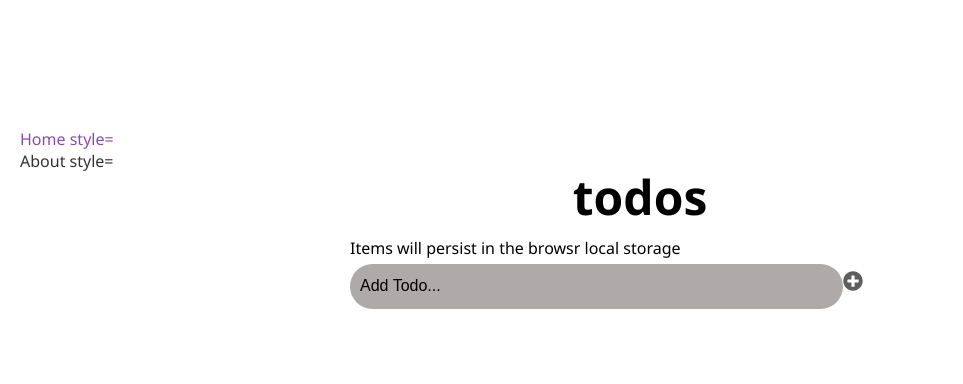
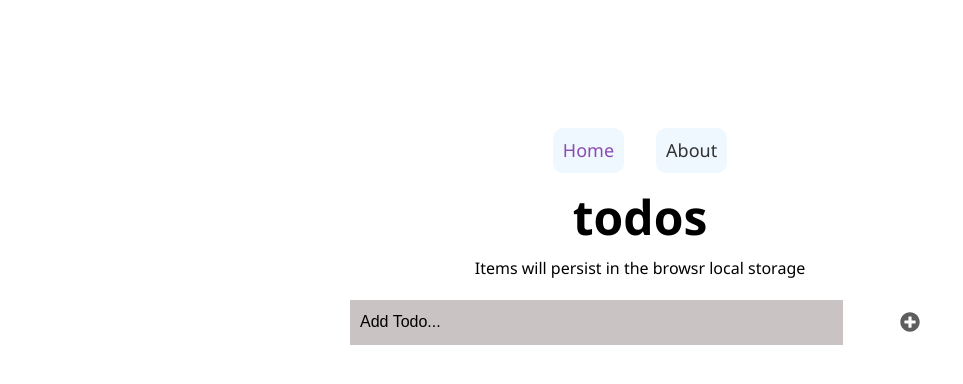
Before and after one commit to biruk-bereka/react-todos-application, a React (Vite) app: page / in a window 1280 px wide. Shown: the top 384 px of the page, without its empty margins (0-963 px from the left). Built offline with nearby package versions, Linux system fonts and the light colour scheme.

Commit message:
Style the navbar and todos content

```diff
--- a/src/components/Navbar.jsx
+++ b/src/components/Navbar.jsx
@@ -8,13 +8,12 @@ const links = [
 
 const Navbar = () => (
   <nav className={styles.navbar}>
-    <ul>
+    <ul className={styles.navItems}>
       {links.map((link) => (
         <li key={link.text} className={styles.navLinks}>
           <NavLink to={link.path}>
             {link.text}
             {' '}
-            style=
             {({ isActive }) => ({
               color: isActive ? 'red' : undefined,
             })}
--- a/src/components/TodoItem.jsx
+++ b/src/components/TodoItem.jsx
@@ -17,7 +17,7 @@ const TodoItem = ({
   };
 
   const handleEditing = () => {
-    setEditing(true);
+    setEditing(!editing);
   };
 
   const viewMode = {};
@@ -37,7 +37,7 @@ const TodoItem = ({
 
   return (
     <li className={styles.item}>
-      <div className={styles.content}>
+      <div className={styles.content} style={viewMode}>
         <input type="checkbox" checked={todo.completed} onChange={() => handleChange(todo.id)} />
         <span style={todo.completed ? completedStyle : null}>{todo.title}</span>
         <button type="button" onClick={handleEditing} aria-label="Edit"><AiFillEdit /></button>
--- a/src/components/TodosLogic.jsx
+++ b/src/components/TodosLogic.jsx
@@ -55,7 +55,7 @@ const TodosLogic = () => {
   }, [todos]);
 
   return (
-    <>
+    <div className="container">
       <InputTodo addTodoItem={addTodoItem} />
       <TodosList
         todosProps={todos}
@@ -63,7 +63,7 @@ const TodosLogic = () => {
         delTodo={delTodo}
         setUpdate={setUpdate}
       />
-    </>
+    </div>
   );
 };
 
--- a/src/routes/About.jsx
+++ b/src/routes/About.jsx
@@ -1,2 +1,9 @@
-const About = () => <div>About content</div>;
+const About = () => (
+  <div className="about-content">
+    <p>
+      This a todos application in which you can add, edit and delete your todo
+      lists. And also mark as completed using the check box.
+    </p>
+  </div>
+);
 export default About;
--- a/src/styles/Header.module.css
+++ b/src/styles/Header.module.css
@@ -1,3 +1,10 @@
+.header {
+  display: flex;
+  flex-direction: column;
+  align-items: center;
+  margin: 20px;
+}
+
 .header h1 {
   font-size: 3rem;
   font-weight: 600;
--- a/src/styles/Navbar.module.css
+++ b/src/styles/Navbar.module.css
@@ -1,7 +1,26 @@
 .navbar {
   text-decoration: none;
+}
+
+.navbar li {
+  padding: 10px;
+  background-color: aliceblue;
+  border-radius: 10px;
+  font-size: 18px;
+}
+
+.navbar li:hover {
+  background-color: green;
 }
 
 .navLinks {
   list-style: none;
 }
+
+.navItems {
+  display: flex;
+  align-items: center;
+  justify-content: center;
+  gap: 2rem;
+  margin-bottom: 20px;
+}
--- a/src/styles/app.css
+++ b/src/styles/app.css
@@ -36,9 +36,10 @@ body {
   width: 85%;
   padding-right: 5px;
   padding-left: 10px;
-  border-radius: calc(0.5 * 100px);
+
+  /* border-radius: calc(0.5 * 100px); */
   font-size: 1rem;
-  background-color: #afaaaa;
+  background-color: #c9c3c3;
 }
 
 .input-text::placeholder {
@@ -83,3 +84,17 @@ a {
 .active {
   color: #8a4baf;
 }
+
+.container {
+  display: flex;
+  flex-direction: column;
+}
+
+.container form {
+  display: flex;
+  justify-content: space-between;
+}
+
+.about-content {
+  text-align: center;
+}
```
